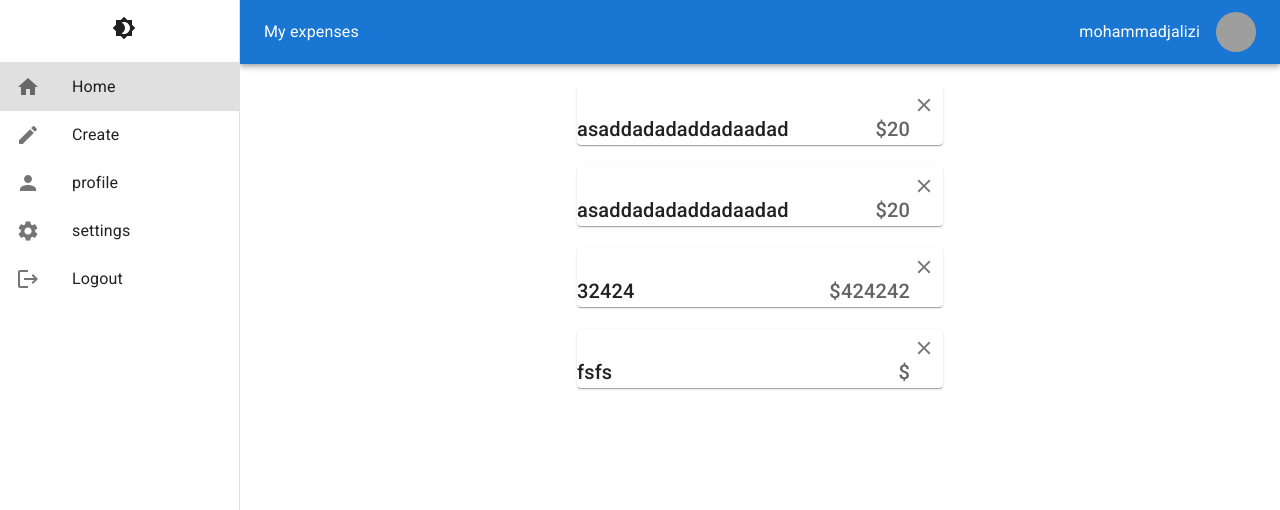
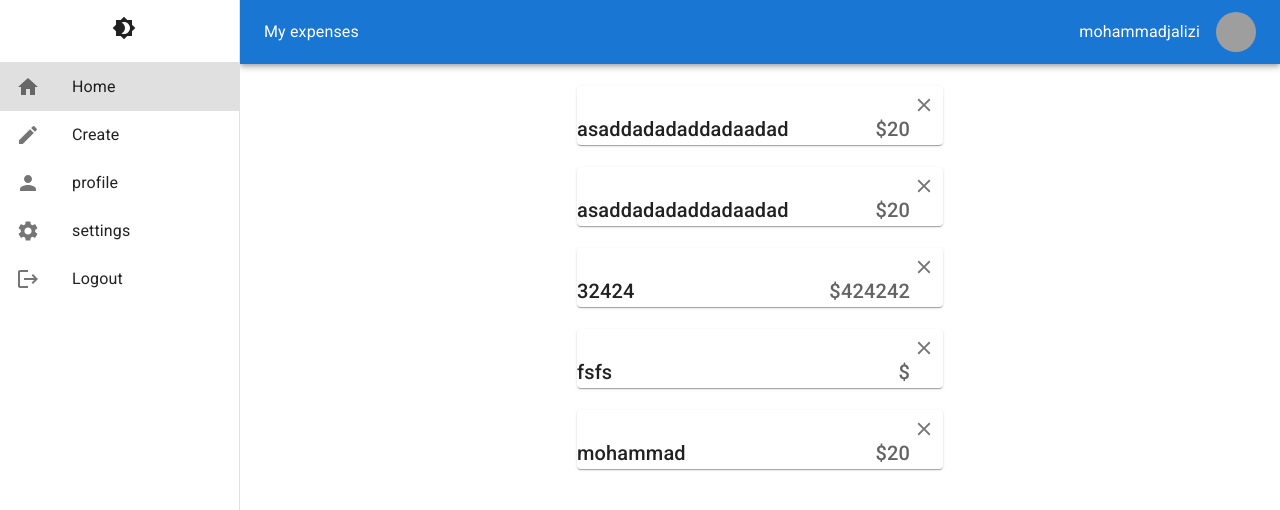
Before and after one commit to mohammadjalizi/Material-UI-project-1-, a React (Create React App) app: page / in a window 1280 px wide. Shown: the top 510 px of the page. Built offline with nearby package versions, Linux system fonts and the light colour scheme; data requests are answered from the project's data file; grey boxes are pictures that could not be loaded.

Commit message:
added project

```diff
--- a/data/db.json
+++ b/data/db.json
@@ -19,6 +19,11 @@
       "price": null,
       "title": "fsfs",
       "id": 4
+    },
+    {
+      "price": 20,
+      "title": "mohammad",
+      "id": 5
     }
   ]
 }
--- a/src/pages/Creact/Creact.jsx
+++ b/src/pages/Creact/Creact.jsx
@@ -7,6 +7,7 @@ import Button from "@mui/material/Button";
 
 import { purple } from "@mui/material/colors";
 import { ChevronRight } from "@mui/icons-material";
+import { Navigate, useNavigate } from "react-router-dom";
 const ColorButton = styled(Button)(({ theme }) => ({
   color: theme.palette.getContrastText(purple[500]),
   backgroundColor: theme.palette.ali.main,
@@ -17,6 +18,7 @@ const ColorButton = styled(Button)(({ theme }) => ({
 const Creact = () => {
   const [title, settilte] = useState("");
   const [price, setprice] = useState(0);
+   const navigate=useNavigate()
   return (
     <Box sx={{ width: "366px" }} component="form">
       <TextField
@@ -54,7 +56,10 @@ const Creact = () => {
               "Content-Type": "application/json",
             },
             body: JSON.stringify({price, title}),
-          });
+          }).then(()=>{
+
+            navigate("/")
+          })
         }}
         sx={{ mt: "22px" }}
         variant="contained"
```
